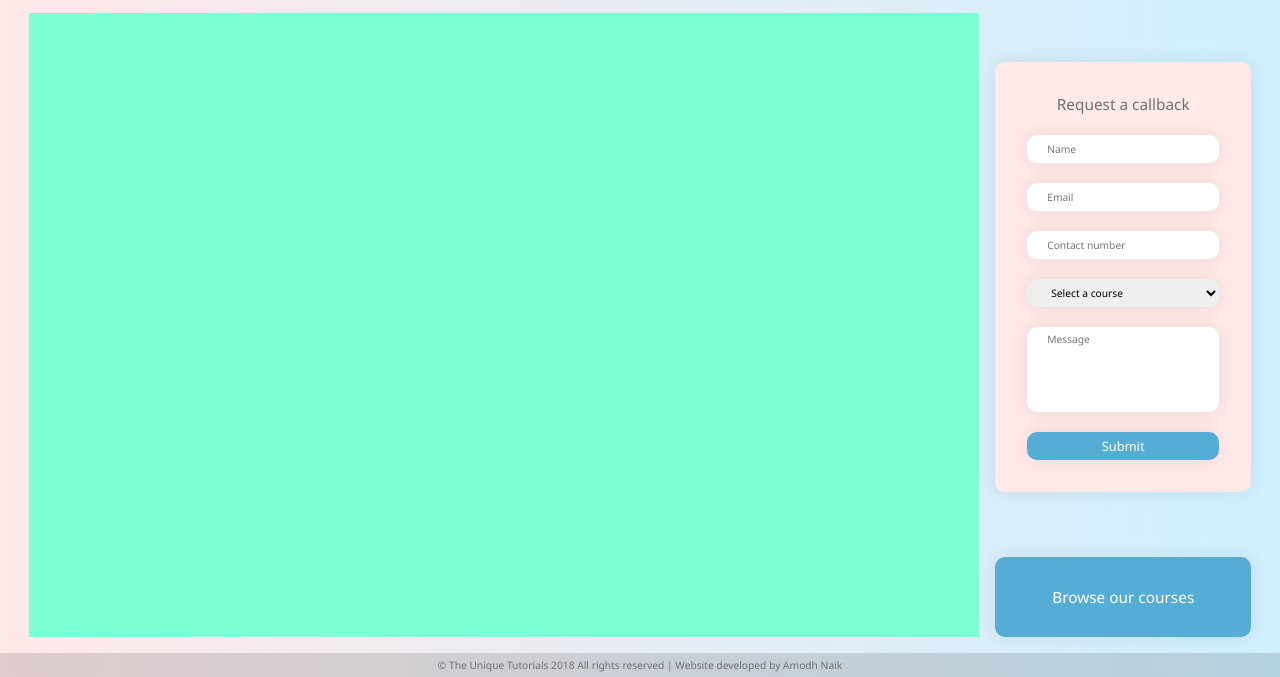
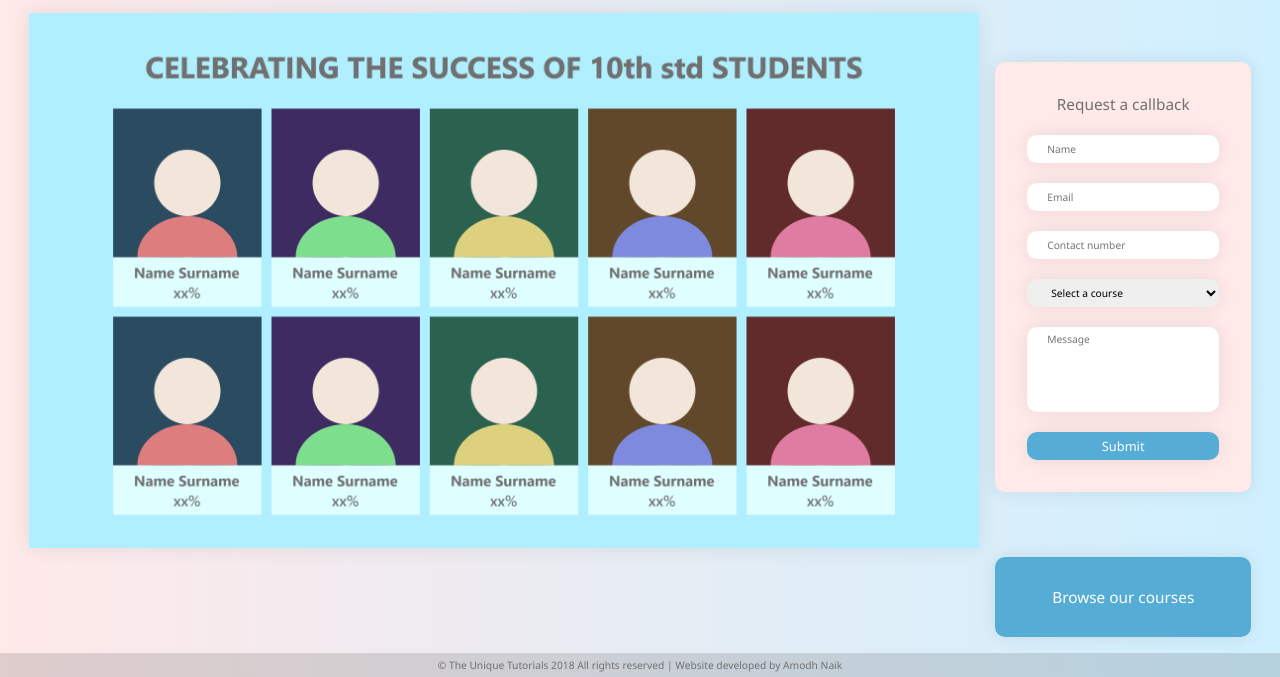
Before and after one commit to AkMa11/The-Unique-Tutorials-Website, a plain HTML site: page index.html in a window 1280 px wide. Shown: the part 123-800 px from the top of the page. Drawn offline with Linux system fonts and the light colour scheme.

Commit message:
added a dummy main slider image

```diff
--- a/css/style.css
+++ b/css/style.css
@@ -100,7 +100,6 @@ nav li a:hover:not(.active)::after {
 
 main {
   grid-area: main;
-  background-color: aquamarine;
   padding: 0;
   margin: 0;
 }
@@ -110,6 +109,8 @@ main img {
   max-width: 100%;
   max-height: 100%;
   height: auto;
+  border: 0;
+  box-shadow: 0 0 20px 0 #00000016;
 }
 
 aside {
--- a/index.html
+++ b/index.html
@@ -37,6 +37,7 @@
             </ul>
         </nav>
         <main>
+            <img src="./Assets/main_test1.png" alt="main">
         </main>
         <aside>
             <form action="">
```
Also changed, not shown: Assets/Home.png (added), Assets/main_test1.png (added).
